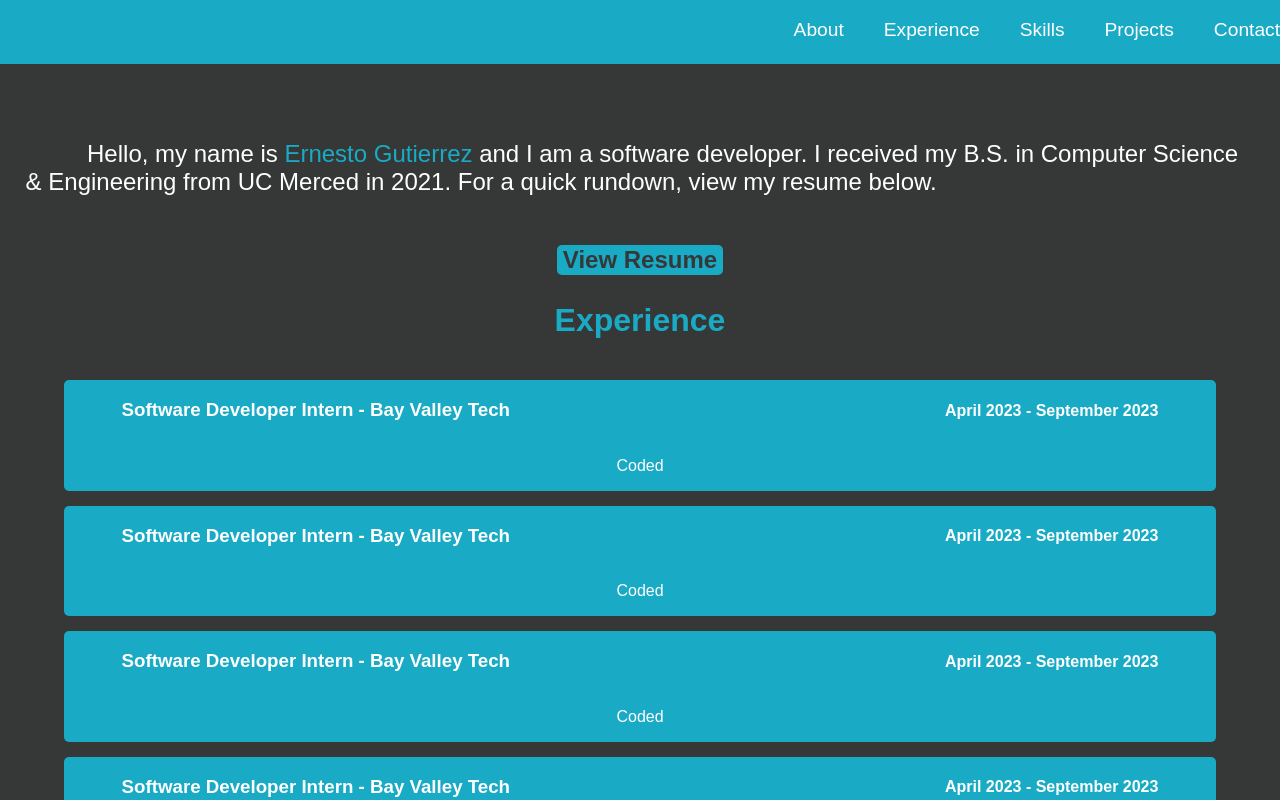
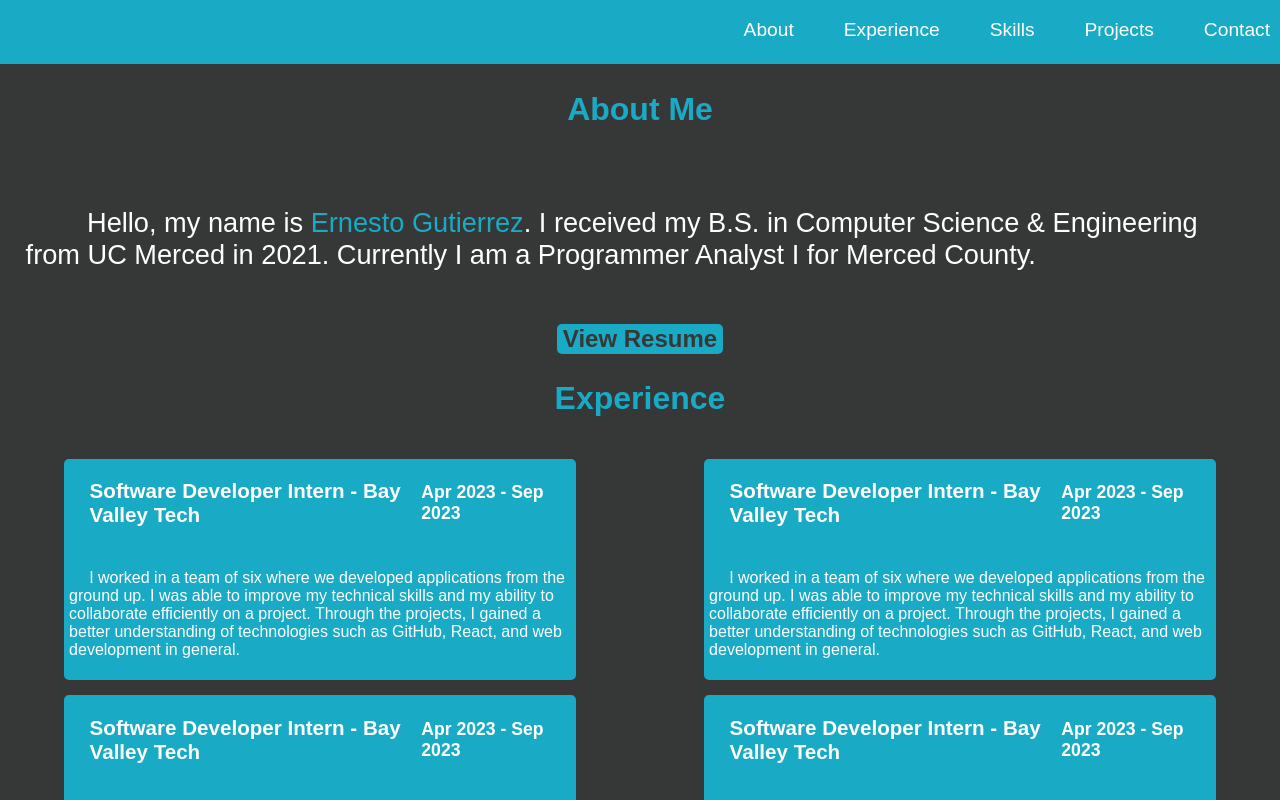
Before and after one commit to Ernest0G/portfolio, a React (Vite) app: page / in a window 1280 px wide. Shown: the top 800 px of the page. Built offline with nearby package versions, Linux system fonts and the light colour scheme; a web font is replaced by a local one.

Commit message:
some update i forgot

```diff
--- a/index.html
+++ b/index.html
@@ -1,19 +1,19 @@
 <!DOCTYPE html>
 <html lang="en">
+
 <head>
   <meta charset="UTF-8" />
   <link rel="icon" type="image/svg+xml" href="/vite.svg" />
   <link rel="preconnect" href="https://fonts.googleapis.com" />
   <link rel="preconnect" href="https://fonts.gstatic.com" crossorigin />
-    <link
-      href="https://fonts.googleapis.com/css2?family=Barlow+Condensed:wght@300&display=swap"
-      rel="stylesheet"
-    />
+  <link href="https://fonts.googleapis.com/css2?family=Barlow+Condensed:wght@300&display=swap" rel="stylesheet" />
   <meta name="viewport" content="width=device-width, initial-scale=1.0" />
-    <title>Vite + React</title>
+  <title>Ernesto Gutierrez</title>
 </head>
+
 <body>
   <div id="root"></div>
   <script type="module" src="/src/main.jsx"></script>
 </body>
+
 </html>
--- a/src/App.css
+++ b/src/App.css
@@ -1,6 +1,5 @@
 #container {
   width: 100%;
-  height: auto;
   display: flex;
   flex-direction: column;
   justify-content: space-between;
--- a/src/components/About/About.css
+++ b/src/components/About/About.css
@@ -8,7 +8,7 @@
 .about-paragraph {
   padding: 2%;
   text-indent: 5%;
-  font-size: 1.5rem;
+  font-size: 1.7rem;
 }
 
 #resume-button {
--- a/src/components/About/About.jsx
+++ b/src/components/About/About.jsx
@@ -4,10 +4,8 @@ const About = () => {
   return (
     <section id="about-section">
       <p className="about-paragraph">
-        Hello, my name is <span className="blue-text">Ernesto Gutierrez</span>{" "}
-        and I am a software developer. I received my B.S. in Computer Science &
-        Engineering from UC Merced in 2021. For a quick rundown, view my resume
-        below.
+        Hello, my name is <span className="blue-text">Ernesto Gutierrez</span>. I received my B.S. in Computer Science &
+        Engineering from UC Merced in 2021. Currently I am a Programmer Analyst I for Merced County.
       </p>
       <button id="resume-button">View Resume</button>
     </section>
--- a/src/components/Experience/Experience.css
+++ b/src/components/Experience/Experience.css
@@ -2,7 +2,8 @@
   width: 100%;
   height: auto;
   display: flex;
-  flex-direction: column;
-  justify-content: center;
+  flex-wrap: wrap;
+  flex-direction: row;
+  justify-content: space-around;
   align-items: center;
 }
--- a/src/components/Experience/Experience.jsx
+++ b/src/components/Experience/Experience.jsx
@@ -5,8 +5,10 @@ const Experience = () => {
   const jobDetails = {
     title: "Software Developer Intern",
     company: "Bay Valley Tech",
-    dates: "April 2023 - September 2023",
-    details: "Coded",
+    dates: "Apr 2023 - Sep 2023",
+    details: `I worked in a team of six where we developed applications from the ground up.
+    I was able to improve my technical skills and my ability to collaborate efficiently on a project. Through the projects, I
+    gained a better understanding of technologies such as GitHub, React, and web development in general.`,
   };
   return (
     <section id="experience-section">
--- a/src/components/ExperienceCard/ExperienceCard.css
+++ b/src/components/ExperienceCard/ExperienceCard.css
@@ -1,5 +1,5 @@
 .experience-card-container {
-  width: 90%;
+  width: 40vw;
   margin-top: 15px;
   display: flex;
   flex-direction: column;
@@ -11,8 +11,15 @@
 
 .experience-heading {
   width: 90%;
+  font-size: 1.1rem;
   display: flex;
   flex-direction: row;
   justify-content: space-between;
   align-items: flex-start;
 }
+
+.experience-details {
+  text-align: left;
+  text-indent: 4%;
+  padding: 1%;
+}
--- a/src/components/ExperienceCard/ExperienceCard.jsx
+++ b/src/components/ExperienceCard/ExperienceCard.jsx
@@ -11,7 +11,7 @@ const ExperienceCard = (props) => {
         <h4>{props.job.dates}</h4>
       </section>
 
-      <p>{experienceDetails}</p>
+      <p className="experience-details">{experienceDetails}</p>
     </div>
   );
 };
--- a/src/components/Nav/Nav.css
+++ b/src/components/Nav/Nav.css
@@ -1,19 +1,17 @@
 #nav-bar {
   width: 100%;
   height: 8vh;
-  padding-right: 2%;
   display: flex;
   flex-direction: row;
   flex-wrap: nowrap;
   justify-content: flex-end;
   background-color: var(--blue-color);
-  position: fixed;
-  top: 0;
 }
 
 .nav-item {
   cursor: pointer;
   font-size: 1.2rem;
+  margin-right: 10px;
 }
 
 .nav-item:hover {
```
Also changed, not shown: src/index.css (line endings or trailing spaces). Lines whose indentation alone changed are shown as unchanged.
